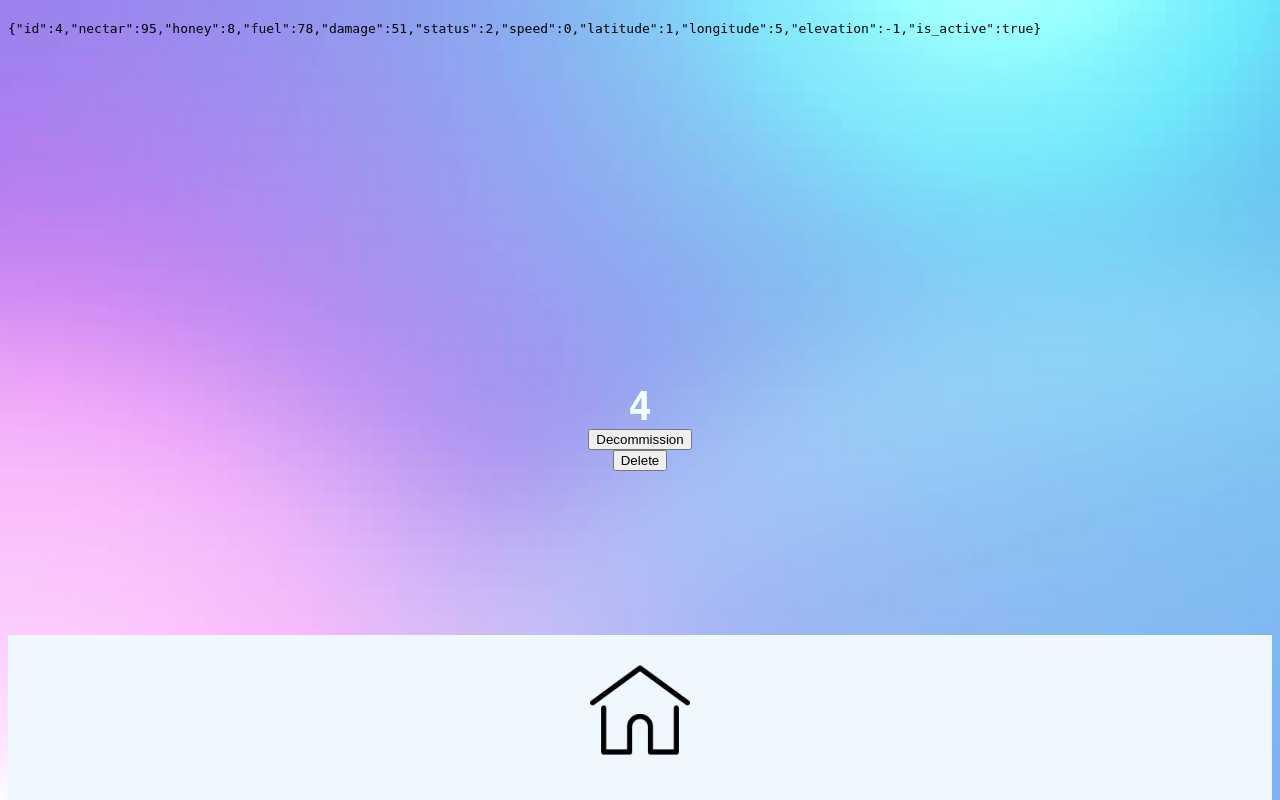
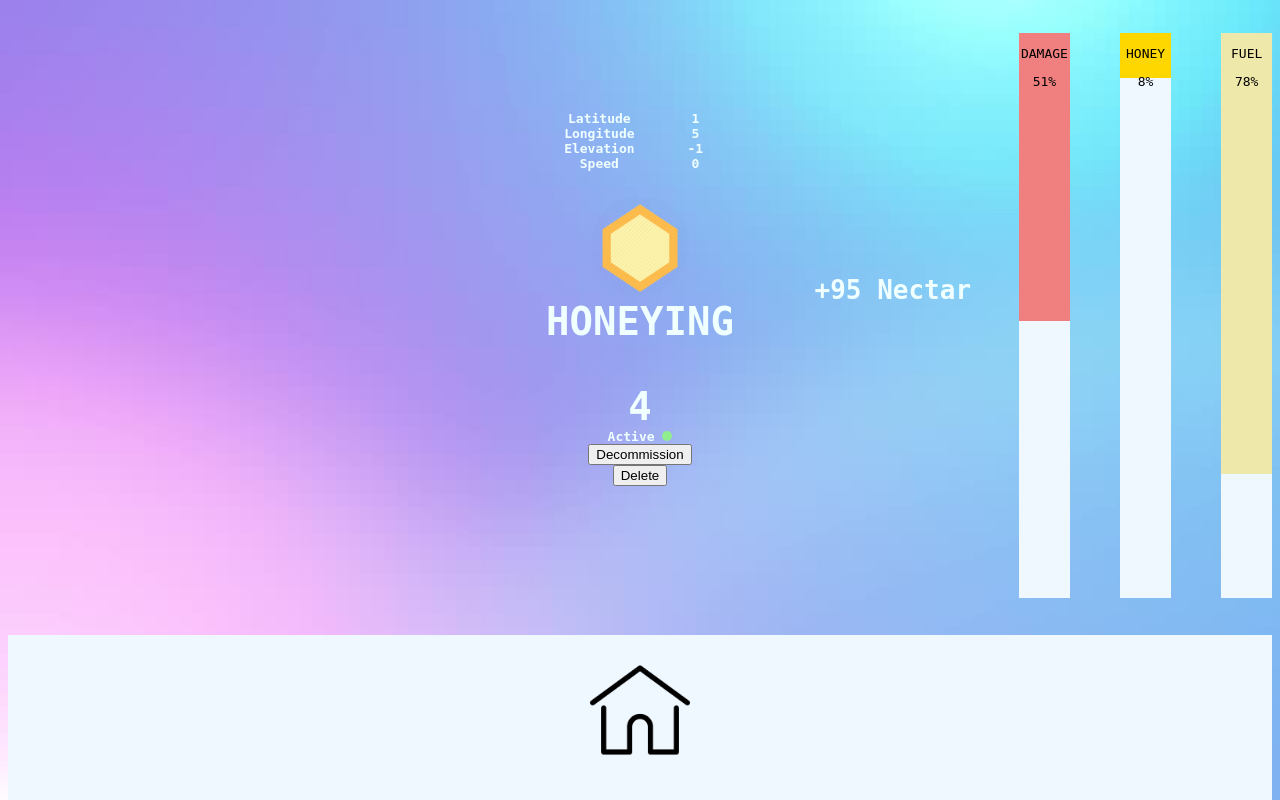
Before and after one commit to asagarasu/simple_bee, a Django app: page /simple_bee/4/ in a window 1280 px wide. Run offline with Django 3.2, Linux system fonts and the light colour scheme; data comes from the database, SQL or seed files in the repository; both versions use the stored data as it was after the commit.

Commit message:
mostly done but no documentation

```diff
--- a/simple_bee/static/simple_bee/css/base.css
+++ b/simple_bee/static/simple_bee/css/base.css
@@ -24,9 +24,9 @@ ul {
     grid-template-columns: 20% 20% 20% 20% 20%;
     grid-template-rows: 30% 30% 30%;
     grid-template-areas:
-    ". . . . ."
-    ". . . . ."
-    ". . bee . ."
+    ". . gps . fuel"
+    ". . status food fuel"
+    ". . bee . fuel"
 }
 
 .content {
@@ -61,8 +61,67 @@ ul {
     display: inline-block;
 }
 
+.tube {
+    margin-top: 10%;
+    width: 20%;
+    height: 100%;
+    grid-area: fuel;
+    background-color: aliceblue;
+}
+
+.gps-container {
+    grid-area: gps;
+    padding-bottom: 10%;
+}
+
+#gps-label {
+    align-self: end;
+    justify-self: start;
+    padding-left: 20%;
+    color: azure;
+}
+
+#gps {
+    align-self: end;
+    justify-self: end;
+    padding-right: 25%;
+    color: azure;
+}
+
+#fuel-container {
+    justify-self: end;
+}
+
+#fuel {
+    justify-self: end;
+    background-color: palegoldenrod;
+}
+
+#honey-container {
+    justify-self: center;
+}
+
+#honey {
+    justify-self: center;
+    background-color: gold;
+}
+
+#damage-container {
+    justify-self: start;
+}
+
+#damage {
+    justify-self: start;
+    background-color: lightcoral;
+}
+
 #plus-container {
     grid-area: bee;
+}
+
+#food-container {
+    grid-area: food;
+    align-self: center;
 }
 
 #active {
@@ -85,3 +144,11 @@ ul {
 #robot-id {
     font-size: xxx-large;
 }
+
+#food {
+    font-size: xx-large;
+}
+
+#status-container {
+    grid-area: status;
+}
--- a/simple_bee/templates/simple_bee/detail.html
+++ b/simple_bee/templates/simple_bee/detail.html
@@ -3,17 +3,45 @@
 {% block content %}
 {% if bee_robot %}
 <!-- show bee stats -->
-<p id='result'></p>
+<strong id='gps-label' class='gps-container'>Latitude<br>Longitude<br>Elevation<br>Speed</strong>
+<strong id='gps' class='gps-container'></strong>
+
+<div id="status-container" class='icon-container'>
+    {% load static %}
+    <img class="icon" alt="flying bee" src= "{% static "simple_bee/image/bee.jpg" %}">
+    <strong id='robot-id' class='label'>FLYING</strong>
+</div>
+
+<div id="food-container">
+    <strong id='food' class='label'></strong>
+</div>
+
+<div id='fuel-container' class='tube'> </div>
+<div id='fuel' class='tube' style='height: 50%'> <p>FUEL</p> </div>
+<div id='honey-container' class='tube'> </div>
+<div id='honey' class='tube' style='height: 50%'> <p>HONEY</p> </div>
+<div id='damage-container' class='tube'> </div>
+<div id='damage' class='tube' style='height: 50%'> <p>DAMAGE</p> </div>
+
 <div id='plus-container'>
     <strong id='robot-id' class='label'>{{ bee_robot.id }}</strong>
     <!-- decommission and commission -->
     <form action="{% url 'simple_bee:decommission' bee_robot.id %}" method="post">
         {% csrf_token %}
+        <div id="commission">
         {% if bee_robot.is_active %}
+        <strong class='label'>Active</strong>
+        <span class="dot" id="active"> </span>
+        <br>
         <input type="submit" value="Decommission">
+
         {% else %}
+        <strong class='label'>Inactive</strong>
+        <span class="dot" id="inactive"> </span>
+        <br>
         <input type="submit" value="Commission">
         {% endif %}
+        </div>
     </form>
     <!-- delete -->
     <form action="{% url 'simple_bee:delete' bee_robot.id %}" method="post">
@@ -39,9 +67,47 @@
 <script type="text/javascript">
 
 function create_html(data){
-    var html;
-    html = "<p id='result'>" + JSON.stringify(data) + "</p>";
-    return html;
+    var gps =
+    "<strong id='gps' class='gps-container'>" + data["latitude"] + "<br>" + data["longitude"]
+        + "<br>" + data["elevation"] + "<br>" + data["speed"] + "</strong>";
+    var status;
+    var food;
+    var commission;
+    if (data["damage"]>=100) {
+        commission = "<strong class='label'>Inactive</strong><span class='dot' id='inactive'> </span>"
+    }
+    if (data["status"] == 0) {
+        food = "<strong id='food' class='label'>+" + data["honey"] + " Honey</strong>";
+        status = " <div id='status-container' class='icon-container'> {% load static %}"
+            + "<img class='icon' alt='flying bee' src= '{% static 'simple_bee/image/bee.jpg' %}'>"
+            + "<br><strong id='robot-id' class='label'>FLYING</strong> </div>";
+    }
+    else if (data["status"] == 1) {
+        food = "    <strong id='food' class='label'></strong>";
+        status = " <div id='status-container' class='icon-container'> {% load static %}"
+            + "<img class='icon' alt='nectaring' src= '{% static 'simple_bee/image/daisy.svg' %}'>"
+            + "<br><strong id='robot-id' class='label'>NECTARING</strong> </div>";
+    }
+    else if (data["status"] == 2) {
+        food = "<strong id='food' class='label'>+" + data["nectar"] + " Nectar</strong>";
+        status = " <div id='status-container' class='icon-container'> {% load static %}"
+            + "<img class='icon' alt='honey' src= '{% static 'simple_bee/image/honeycomb.png' %}'>"
+            + "<br><strong id='robot-id' class='label'>HONEYING</strong> </div>";
+    }
+    var fuel =
+    "<div id='fuel' class='tube' style='height: " + data["fuel"] + "%'> <p>FUEL</p> <p>" + data["fuel"] + "%</p> </div>";
+    var honey =
+    "<div id='honey' class='tube' style='height: " + data["honey"] + "%'> <p>HONEY</p> <p>" + data["honey"] + "%</p> </div>";
+    var damage =
+    "<div id='damage' class='tube' style='height: " + data["damage"] + "%'> <p>DAMAGE</p> <p>" + data["damage"] + "%</p> </div>";
+    return {"#fuel": fuel,
+            "#honey": honey,
+            "#status-container": status,
+            "#damage": damage,
+            "#gps": gps,
+            "#food": food,
+            "#commission": commission
+        };
 }
 
 function update_single(bee_robot_id) {
@@ -51,7 +117,12 @@ function update_single(bee_robot_id) {
         url: '/simple_bee/' + bee_robot_id + '/get/',
         contentType: 'application/json',
         success: function(data) {
-            $('#result').replaceWith(create_html(data));
+            update = create_html(data);
+            for (var key in update) {
+                if (update[key]!=undefined) {
+                $(key).replaceWith(update[key]);
+                }
+            }
         },
         complete: function() {
             // Schedule the next request when the current one's complete
```
Also changed, not shown: simple_bee/templates/simple_bee/random.html (+4 -5 lines), db.sqlite3, simple_bee/static/simple_bee/image/daisy.svg (added), simple_bee/static/simple_bee/image/honeycomb.png (added), simple_bee/static/simple_bee/image/plus.png.
